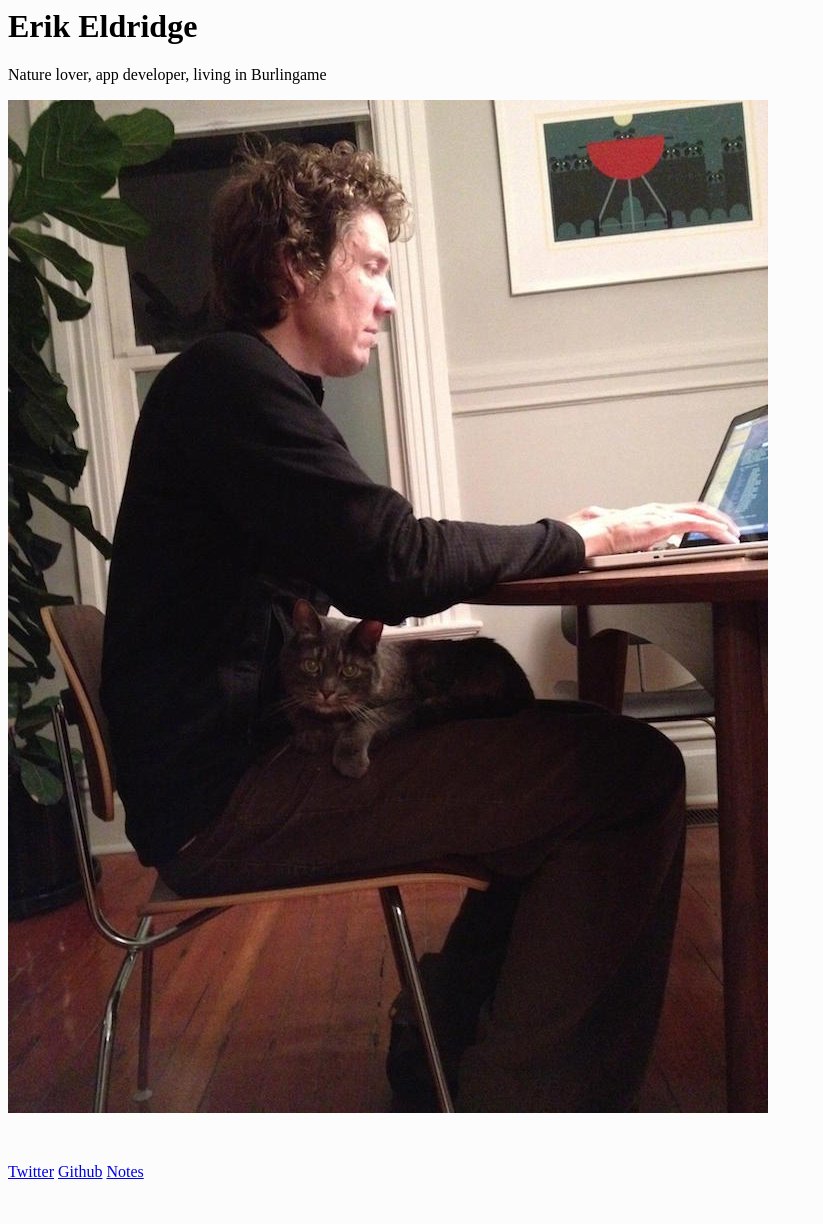
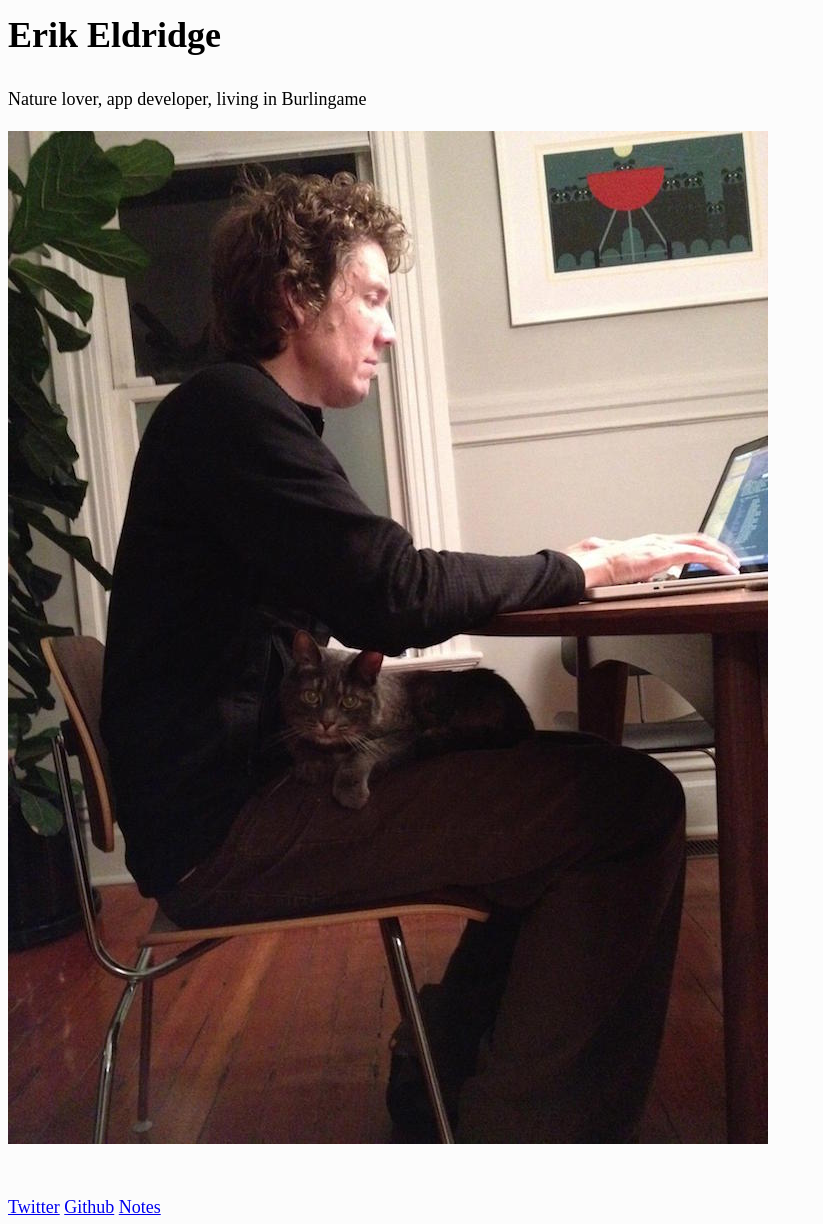
Before and after one commit to erikeldridge/erikeldridge.github.com, a Jekyll site: the page built from index.html, in a window 1280 px wide. Shown: the whole page, without its empty margins (0-823 px from the left). Built offline with Jekyll 4.4.1, drawn with Linux system fonts in a browser that asks for light colours; before the commit the page ends 1193 px from its top, so only the background shows below that.

Commit message:
update font and line height for readability

```diff
--- a/_layouts/base.html
+++ b/_layouts/base.html
@@ -4,7 +4,7 @@
     <link rel="stylesheet" href="/css/index.css">
     {% seo %}
   </head>
-  <body>
+  <body class="readability">
     <div class="content">
       {{ content }}
     </div>
--- a/css/index.css
+++ b/css/index.css
@@ -3,6 +3,11 @@
  */
 body {
   background-color: #fcfcfc;
+}
+.readability {
+  font-family: serif;
+  font-size: 18px;
+  line-height: 1.5;
 }
 .tags:before {
   content: 'Tags: '
```
